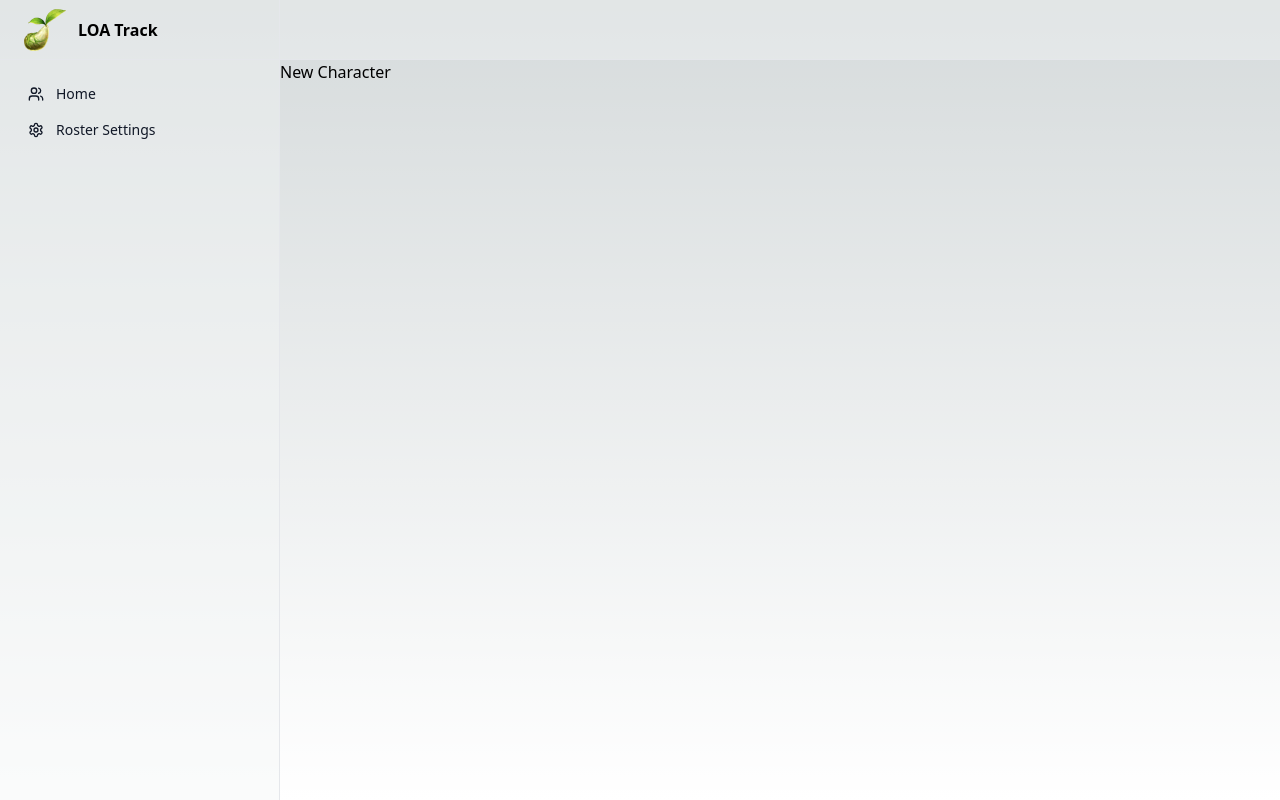
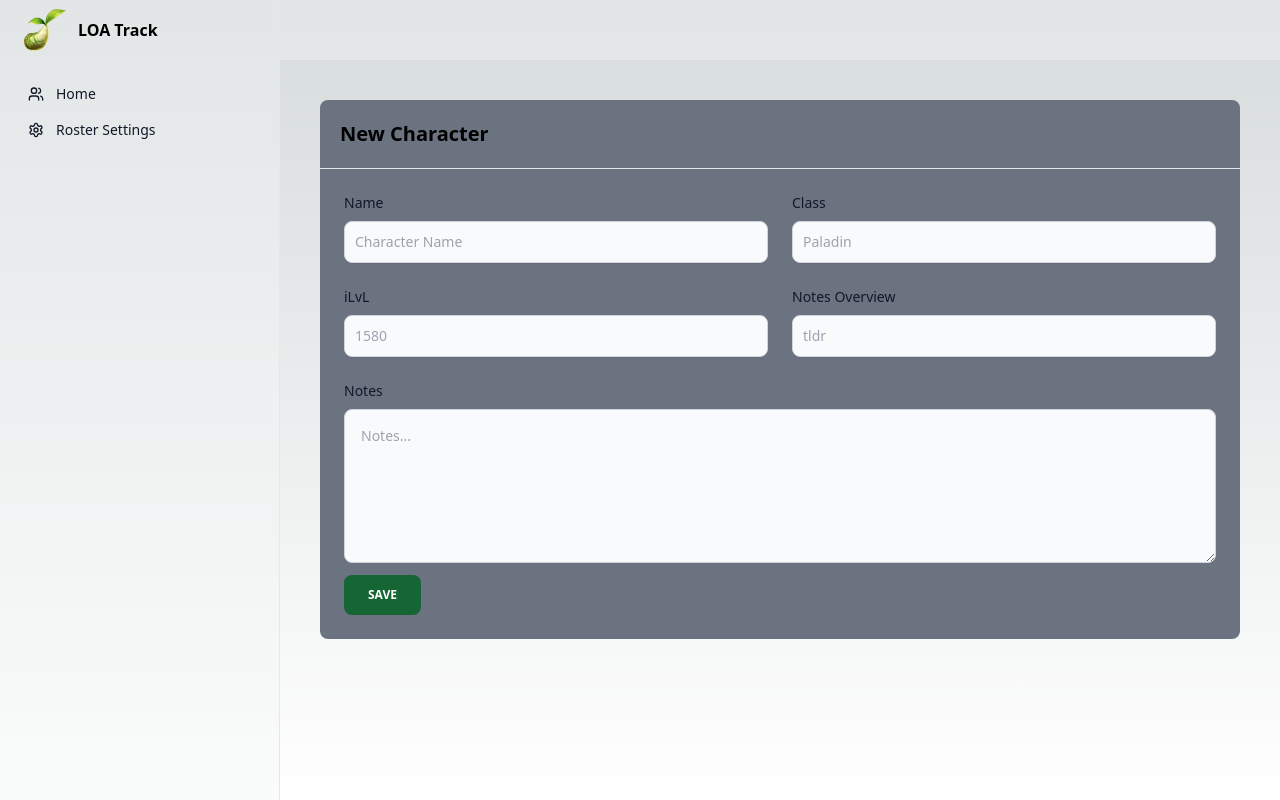
Before and after one commit to FlyingMagikarp/loatrack, a Next.js app in the folder loatrack/: page /character/new in a window 1280 px wide. Built offline with nearby package versions, Linux system fonts and the light colour scheme.

Commit message:
add new character

```diff
--- /dev/null
+++ b/loatrack/src/app/character/action.ts
@@ -0,0 +1,15 @@
+import {ICharacterDto} from "@/lib/dtos";
+import {API_BASE, API_UPDATE_CHARACTER_V1} from "@/lib/constants";
+
+export async function updateCharacterInfo(character: ICharacterDto) {
+  const res = await fetch(API_BASE + API_UPDATE_CHARACTER_V1, {
+    method: 'POST',
+    headers: {
+      'Content-type': 'application/json',
+    },
+    body: JSON.stringify(character),
+    cache: 'no-cache'
+  });
+  console.log('res');
+  console.log(res);
+}
--- a/loatrack/src/app/character/new/page.tsx
+++ b/loatrack/src/app/character/new/page.tsx
@@ -1,11 +1,91 @@
+'use client'
+
+import {FormEvent} from "react";
+import {ICharacterDto} from "@/lib/dtos";
+import {USER_ID} from "@/lib/constants";
+import {updateCharacterInfo} from "@/app/character/action";
+import {useRouter} from "next/navigation";
 
 
-export default async function NewCharacter() {
+export default function NewCharacter() {
+  const router = useRouter();
+
+  async function onSubmit(event: FormEvent<HTMLFormElement>){
+    event.preventDefault();
+
+    const formData = new FormData(event.currentTarget);
+
+    let data:ICharacterDto = {
+      id: -1,
+      userId: USER_ID,
+
+      name: formData.get("char-name")?.toString()??'',
+      classname: formData.get("class-name")?.toString()??'',
+      ilvl: Number(formData.get("ilvl")?.toString() ??'0'),
+      notesOverview: formData.get("notes-overview")?.toString()??'',
+      notes: formData.get("notes")?.toString()??''
+    }
+
+    await updateCharacterInfo(data);
+    router.push('/roster')
+  }
 
   return (
       <main>
-        <div>
-          New Character
+        <div className="bg-gray-500 rounded-lg relative m-10">
+          <div className="flex items-start justify-between p-5 border-b rounded-t">
+            <h3 className="text-xl font-semibold">
+              New Character
+            </h3>
+          </div>
+
+          <div className="p-6 space-y-6">
+            <form onSubmit={onSubmit}>
+              <div className="grid grid-cols-6 gap-6">
+                <div className="col-span-6 sm:col-span-3">
+                  <label htmlFor="char-name" className="text-sm font-medium text-gray-900 block mb-2">Name</label>
+                  <input type="text" name="char-name" id="char-name"
+                         className="shadow-sm bg-gray-50 border border-gray-300 text-gray-900 sm:text-sm rounded-lg focus:ring-cyan-600 focus:border-cyan-600 block w-full p-2.5"
+                         placeholder="Character Name" required/>
+                </div>
+                <div className="col-span-6 sm:col-span-3">
+                  <label htmlFor="class-name" className="text-sm font-medium text-gray-900 block mb-2">Class</label>
+                  <input type="text" name="class-name" id="class-name"
+                         className="shadow-sm bg-gray-50 border border-gray-300 text-gray-900 sm:text-sm rounded-lg focus:ring-cyan-600 focus:border-cyan-600 block w-full p-2.5"
+                         placeholder="Paladin" required/>
+                </div>
+                <div className="col-span-6 sm:col-span-3">
+                  <label htmlFor="ilvl" className="text-sm font-medium text-gray-900 block mb-2">iLvL</label>
+                  <input type="text" name="ilvl" id="ilvl"
+                         className="shadow-sm bg-gray-50 border border-gray-300 text-gray-900 sm:text-sm rounded-lg focus:ring-cyan-600 focus:border-cyan-600 block w-full p-2.5"
+                         placeholder="1580" required/>
+                </div>
+
+
+                <div className="col-span-6 sm:col-span-3">
+                  <label htmlFor="notes-overview" className="text-sm font-medium text-gray-900 block mb-2">Notes
+                    Overview</label>
+                  <input type="text" name="notes-overview" id="notes-overview"
+                         className="shadow-sm bg-gray-50 border border-gray-300 text-gray-900 sm:text-sm rounded-lg focus:ring-cyan-600 focus:border-cyan-600 block w-full p-2.5"
+                         placeholder="tldr"/>
+                </div>
+                <div className="col-span-full">
+                  <label htmlFor="notes"
+                         className="text-sm font-medium text-gray-900 block mb-2">Notes</label>
+                  <textarea name="notes" id="notes" rows="6"
+                            className="bg-gray-50 border border-gray-300 text-gray-900 sm:text-sm rounded-lg focus:ring-cyan-600 focus:border-cyan-600 block w-full p-4"
+                            placeholder="Notes..."></textarea>
+                </div>
+              </div>
+
+              <div>
+                <button
+                    className="btn-primary"
+                    type="submit">Save
+                </button>
+              </div>
+            </form>
+          </div>
         </div>
       </main>
   )
--- a/loatrack/src/lib/constants.ts
+++ b/loatrack/src/lib/constants.ts
@@ -1,5 +1,6 @@
 export const API_BASE = 'http://localhost:8100';
 export const API_ROSTER_V1 = '/roster/v1/';
 export const API_CHARACTER_V1 = '/roster/v1/character';
+export const API_UPDATE_CHARACTER_V1 = '/roster/v1/updateCharacter';
 
 export const USER_ID = '4a3574a2-b173-47b4-a08a-3e6c4f19cab5';
```
Also changed, not shown: loatrack/src/lib/dtos.ts (+7 -7 lines), loatrack/src/lib/enums.ts (added, +29 -0 lines), 1 other file (tests, documents, lock files or other folders).
